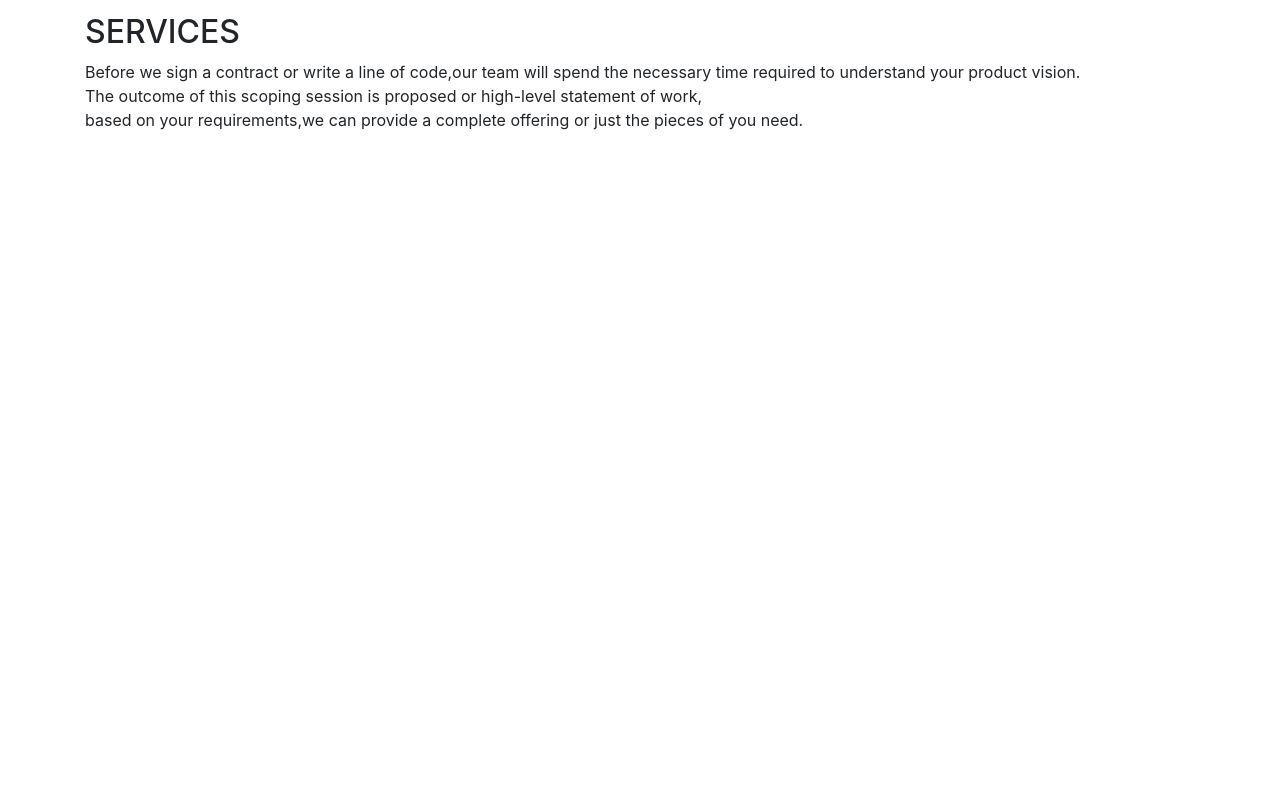
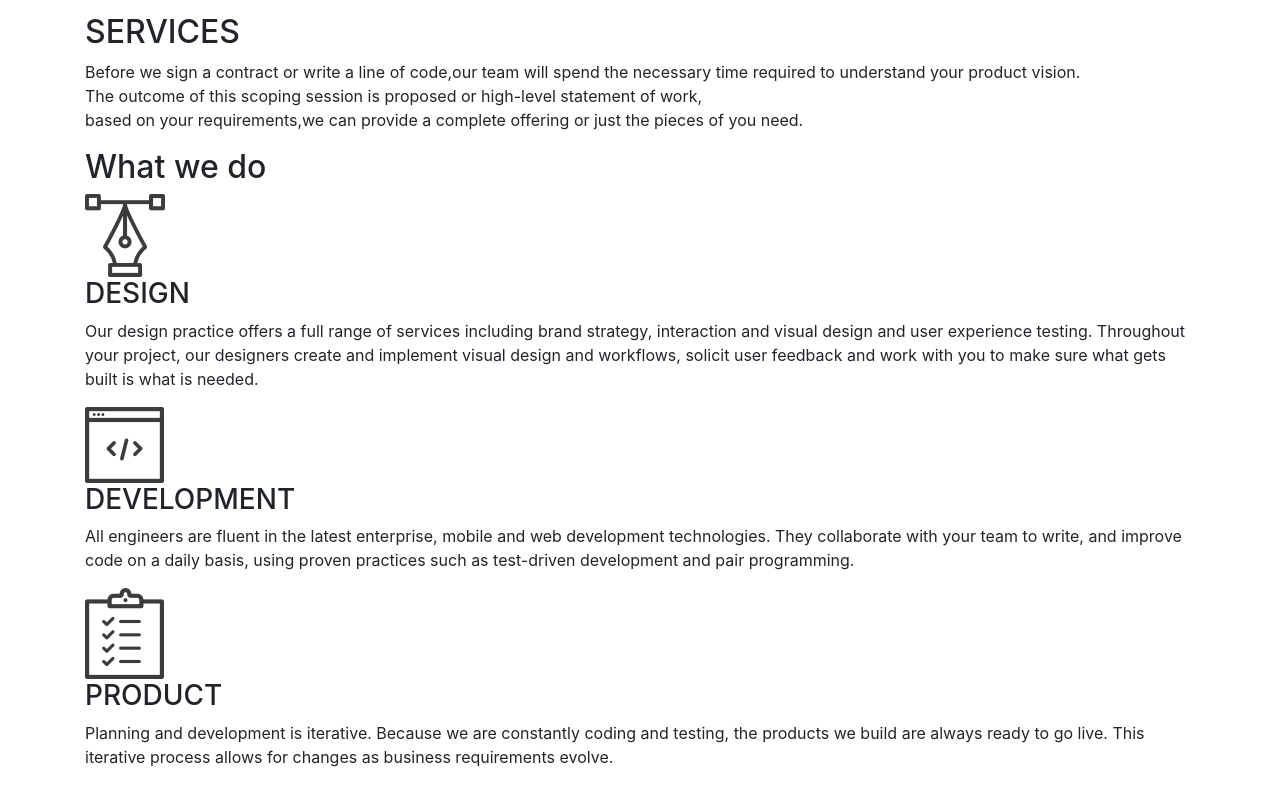
Before and after one commit to FestusMutie/fictional-studio, a plain HTML site: page index.html in a window 1280 px wide. Shown: the part 329-1114 px from the top of the page. Before the commit the page ends 800 px from the top, so only its background shows below. Drawn offline with nearby package versions, Linux system fonts and the light colour scheme.

Commit message:
update what we do section icons

```diff
--- a/index.html
+++ b/index.html
@@ -35,6 +35,27 @@
                 statement of work,</br>based on your requirements,we can provide a complete offering or just the pieces
                 of you need.</p>
         </div>
+        <!--what we do section-->
+        <div id="what">
+            <h2>What we do</h2>
+            <div id="images">
+                <div id="image1"><img class="design_image" src="./assets/services_icons/design_icon.png"
+                        alt="service icons">
+                    <h3>DESIGN</h3>
+
+                <p class="design">Our design practice offers a full range of services including brand strategy, interaction and visual design and user experience testing. Throughout your project, our designers create and implement visual design and workflows, solicit user feedback and work with you to make sure what gets built is what is needed.</p>
+                </div>
+                <div id="image2"><img class="dev_image"src="./assets/services_icons/dev_icon.png"alt="development icons">
+                    <h3>DEVELOPMENT</h3>
+
+                <p class="development">All engineers are fluent in the latest enterprise, mobile and web development technologies. They collaborate with your team to write, and improve code on a daily basis, using proven practices such as test-driven development and pair programming.</p>
+                </div>
+                <div id="image3"><img class="product_image" src="./assets/services_icons/product_icon.png"
+                        alt="product icon">
+                    <h3>PRODUCT</h3>
+                <p class="product">Planning and development is iterative. Because we are constantly coding and testing, the products we build are always ready to go live. This iterative process allows for changes as business requirements evolve.</p>
+                </div>
+            </div>
     <script src="https://code.jquery.com/jquery-3.6.0.min.js" integrity="sha256-/xUj+3OJU5yExlq6GSYGSHk7tPXikynS7ogEvDej/m4=" crossorigin="anonymous"></script>
     <script src="index.js"></script>
 </body>
```
